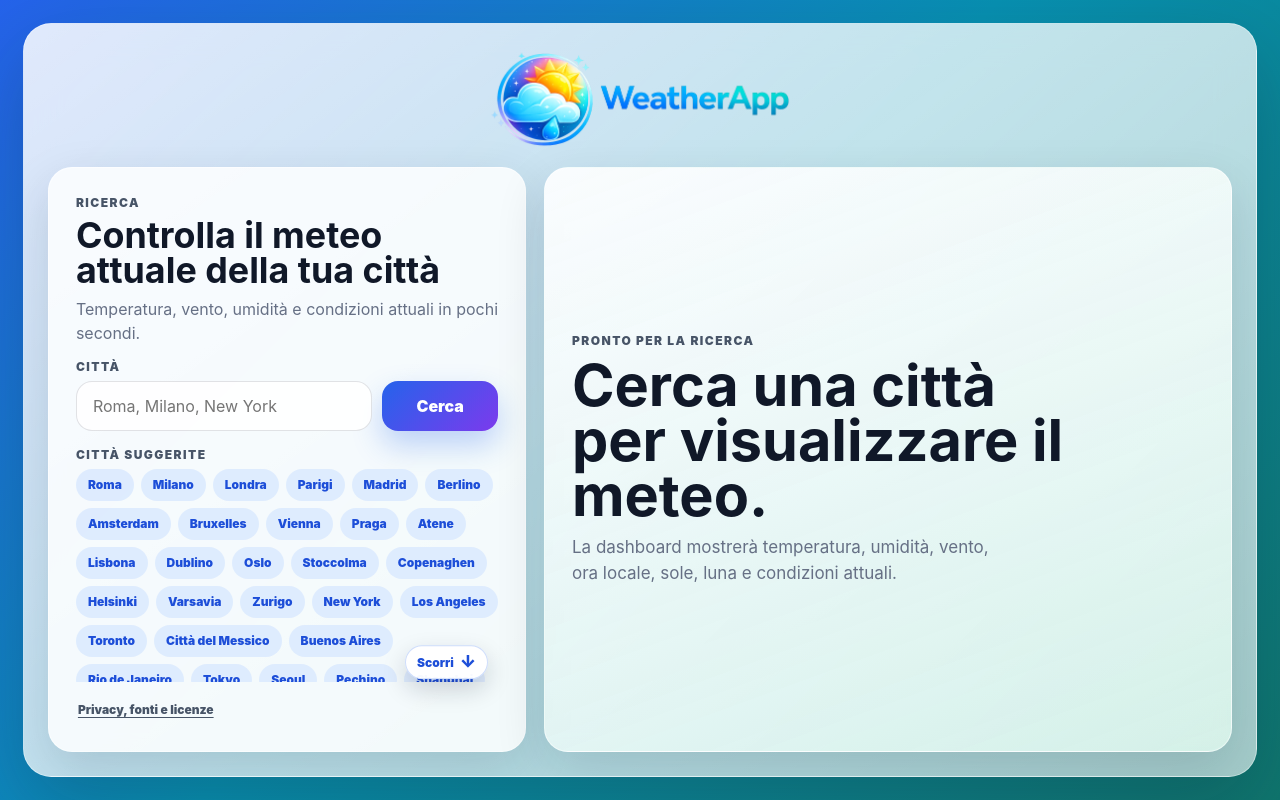
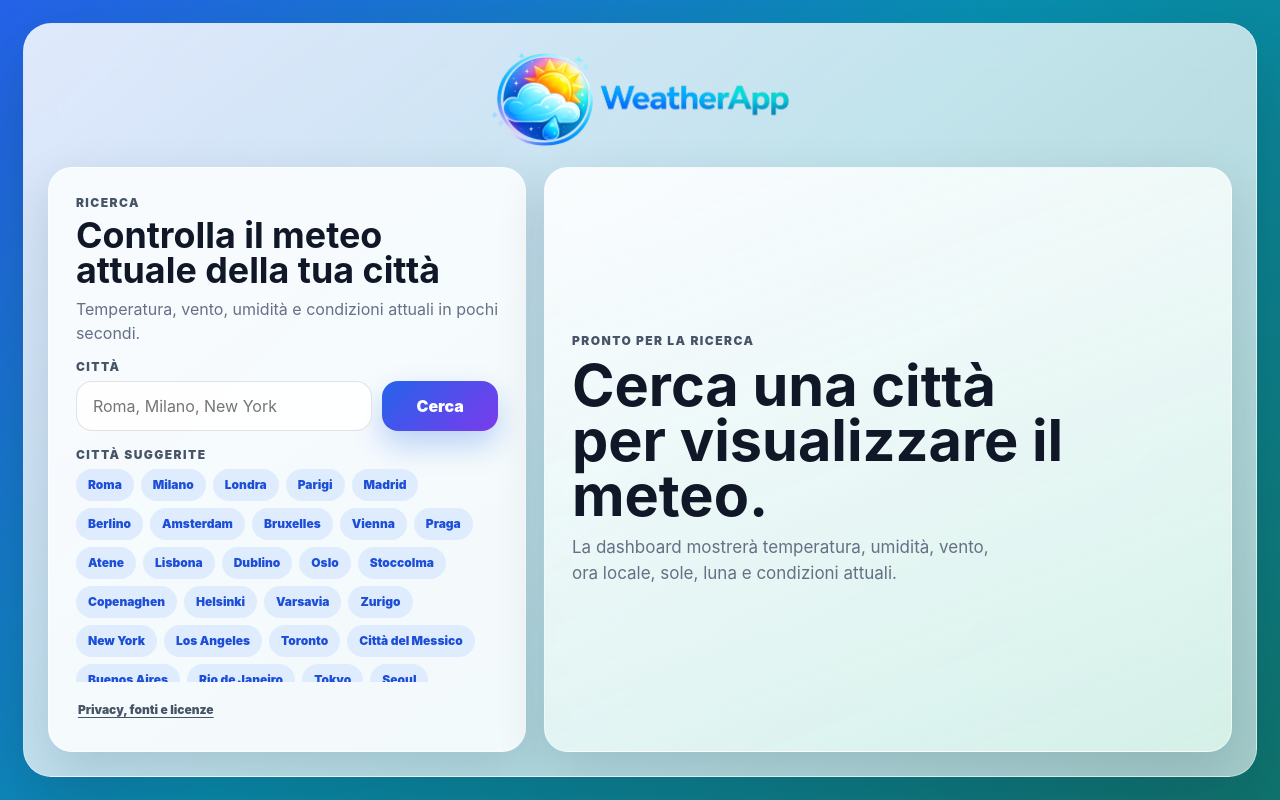
Before and after one commit to Kaonashi98/weatherApp, an Angular app: page / in a window 1280 px wide. Built offline with nearby package versions, Linux system fonts and the light colour scheme.

Commit message:
fix: ho sostituito l'indicatore con la barra verticale

```diff
--- a/src/app/app.css
+++ b/src/app/app.css
@@ -710,17 +710,15 @@ button:disabled {
 .city-lists {
   align-content: start;
   height: 100%;
-  overflow: hidden auto;
-  transition: padding-bottom 180ms ease;
-}
-
-.city-lists--has-more {
-  padding-bottom: 44px;
+  overflow-x: hidden;
+  overflow-y: scroll;
+  padding-right: 8px;
+  scrollbar-gutter: stable;
+  scrollbar-width: auto;
 }
 
 .search-panel,
 .weather-card,
-.city-lists,
 .recent-list,
 .info-dialog {
   scrollbar-width: none;
@@ -728,7 +726,6 @@ button:disabled {
 
 .search-panel::-webkit-scrollbar,
 .weather-card::-webkit-scrollbar,
-.city-lists::-webkit-scrollbar,
 .recent-list::-webkit-scrollbar,
 .info-dialog::-webkit-scrollbar {
   display: none;
@@ -772,39 +769,6 @@ button:disabled {
 
 .search-panel--has-error .city-lists-wrap {
   margin-top: 14px;
-}
-
-.city-scroll-hint {
-  position: absolute;
-  right: 10px;
-  bottom: 4px;
-  z-index: 2;
-  display: inline-flex;
-  align-items: center;
-  gap: 6px;
-  width: fit-content;
-  min-height: 34px;
-  padding: 5px 11px;
-  border: 1px solid rgba(37, 99, 235, 0.22);
-  border-radius: 999px;
-  color: #1d4ed8;
-  background: rgba(255, 255, 255, 0.96);
-  box-shadow: 0 10px 25px rgba(15, 23, 42, 0.18);
-  font-size: 12px;
-  font-weight: 900;
-  animation: scroll-hint-pulse 1.7s ease-in-out infinite;
-}
-
-.city-scroll-hint:hover,
-.city-scroll-hint:focus-visible {
-  border-color: rgba(37, 99, 235, 0.52);
-  background: #eff6ff;
-  outline: 2px solid rgba(37, 99, 235, 0.2);
-}
-
-.city-scroll-hint__arrow {
-  font-size: 17px;
-  line-height: 1;
 }
 
 .search-panel--has-error .quick-chip {
@@ -1127,11 +1091,6 @@ button:disabled {
   to { opacity: 1; }
 }
 
-@keyframes scroll-hint-pulse {
-  0%, 100% { transform: translateY(0); }
-  50% { transform: translateY(3px); }
-}
-
 @media (max-height: 760px) {
   .weather-shell {
     height: 100%;
@@ -1312,7 +1271,8 @@ button:disabled {
 
   .city-lists {
     height: 100%;
-    overflow: hidden auto;
+    overflow-x: hidden;
+    overflow-y: scroll;
   }
 
 
--- a/src/app/app.html
+++ b/src/app/app.html
@@ -84,7 +84,7 @@
         }
 
         <div class="city-lists-wrap">
-          <div #cityLists class="city-lists" [class.city-lists--has-more]="showCityScrollHint" (scroll)="updateCityScrollHint()">
+          <div class="city-lists">
             @if (recentCities.length) {
               <section class="city-section" aria-label="Citt&agrave; recenti">
                 <div class="city-section-header">
@@ -108,13 +108,6 @@
               </div>
             </section>
           </div>
-
-          @if (showCityScrollHint) {
-            <button type="button" class="city-scroll-hint" aria-label="Mostra altre citt&agrave;" (click)="scrollCityList()">
-              <span>Scorri</span>
-              <span class="city-scroll-hint__arrow" aria-hidden="true">&#8595;</span>
-            </button>
-          }
         </div>
 
         <button type="button" class="legal-link" (click)="openInfoPanel()">Privacy, fonti e licenze</button>
--- a/src/app/app.ts
+++ b/src/app/app.ts
@@ -1,13 +1,4 @@
-import {
-  AfterViewInit,
-  ChangeDetectionStrategy,
-  Component,
-  ElementRef,
-  HostBinding,
-  HostListener,
-  OnDestroy,
-  ViewChild
-} from '@angular/core';
+import { Component, HostBinding, HostListener, OnDestroy, ChangeDetectionStrategy } from '@angular/core';
 import { CommonModule } from '@angular/common';
 import { FormsModule } from '@angular/forms';
 import { forkJoin, Subscription, timer } from 'rxjs';
@@ -29,7 +20,7 @@ import { RecentCitiesService } from './services/recent-cities';
   changeDetection: ChangeDetectionStrategy.Eager,
   styleUrl: './app.css'
 })
-export class AppComponent implements AfterViewInit, OnDestroy {
+export class AppComponent implements OnDestroy {
   readonly quickCities = [
     'Roma',
     'Milano',
@@ -77,9 +68,6 @@ export class AppComponent implements AfterViewInit, OnDestroy {
   isWeatherPanelClosing = false;
   isSearchFocused = false;
   isInfoPanelOpen = false;
-  showCityScrollHint = false;
-
-  @ViewChild('cityLists') private cityListsElement?: ElementRef<HTMLElement>;
 
   private searchSubscription: Subscription | null = null;
   private suggestionSubscription: Subscription | null = null;
@@ -88,7 +76,6 @@ export class AppComponent implements AfterViewInit, OnDestroy {
   private clockTimer: ReturnType<typeof setInterval> | null = null;
   private weatherPanelCloseTimer: ReturnType<typeof setTimeout> | null = null;
   private weatherRequestId = 0;
-  private cityListsResizeObserver: ResizeObserver | null = null;
 
   @HostBinding('class')
   get themeClass(): string {
@@ -107,15 +94,6 @@ export class AppComponent implements AfterViewInit, OnDestroy {
     this.recentCities = this.recentCitiesService.load();
   }
 
-  ngAfterViewInit(): void {
-    const cityLists = this.cityListsElement?.nativeElement;
-    if (cityLists && typeof ResizeObserver !== 'undefined') {
-      this.cityListsResizeObserver = new ResizeObserver(() => this.scheduleCityScrollHintUpdate());
-      this.cityListsResizeObserver.observe(cityLists);
-    }
-    this.scheduleCityScrollHintUpdate();
-  }
-
   ngOnDestroy(): void {
     this.weatherRequestId++;
     this.searchSubscription?.unsubscribe();
@@ -124,7 +102,6 @@ export class AppComponent implements AfterViewInit, OnDestroy {
     this.clearCloseSuggestionsTimer();
     this.stopLocalClock();
     this.clearWeatherPanelCloseTimer();
-    this.cityListsResizeObserver?.disconnect();
   }
 
   getWeather(): void {
@@ -174,7 +151,6 @@ export class AppComponent implements AfterViewInit, OnDestroy {
         this.weatherData = data;
         this.city = data.locationLabel;
         this.recentCities = this.recentCitiesService.remember(data.locationLabel);
-        this.scheduleCityScrollHintUpdate();
         this.isLoading = false;
         this.searchSubscription = null;
         this.startLocalClock();
@@ -296,26 +272,6 @@ export class AppComponent implements AfterViewInit, OnDestroy {
   clearRecentCities(): void {
     this.recentCitiesService.clear();
     this.recentCities = [];
-    this.scheduleCityScrollHintUpdate();
-  }
-
-  updateCityScrollHint(): void {
-    const cityLists = this.cityListsElement?.nativeElement;
-    if (!cityLists) return;
-
-    const hasOverflow = cityLists.scrollHeight > cityLists.clientHeight + 2;
-    const isAtBottom = cityLists.scrollTop + cityLists.clientHeight >= cityLists.scrollHeight - 2;
-    this.showCityScrollHint = hasOverflow && !isAtBottom;
-  }
-
-  scrollCityList(): void {
-    const cityLists = this.cityListsElement?.nativeElement;
-    if (!cityLists) return;
-
-    cityLists.scrollBy({
-      top: Math.max(160, Math.round(cityLists.clientHeight * 0.62)),
-      behavior: 'smooth'
-    });
   }
 
   openInfoPanel(): void {
@@ -339,11 +295,6 @@ export class AppComponent implements AfterViewInit, OnDestroy {
       this.weatherData = this.weatherService.refreshLiveFields(this.weatherData);
       this.startLocalClock();
     }
-  }
-
-  @HostListener('window:resize')
-  onWindowResize(): void {
-    this.scheduleCityScrollHintUpdate();
   }
 
   private openWeatherPanel(): void {
@@ -464,9 +415,6 @@ export class AppComponent implements AfterViewInit, OnDestroy {
     return 'Non \u00e8 stato possibile aggiornare il meteo. Riprova tra poco.';
   }
 
-  private scheduleCityScrollHintUpdate(): void {
-    setTimeout(() => this.updateCityScrollHint());
-  }
 
   private getLocalIso(timeZone: string): string {
     const parts = new Intl.DateTimeFormat('en-CA', {
```
Also changed, not shown: 1 other file (tests, documents, lock files or other folders).
